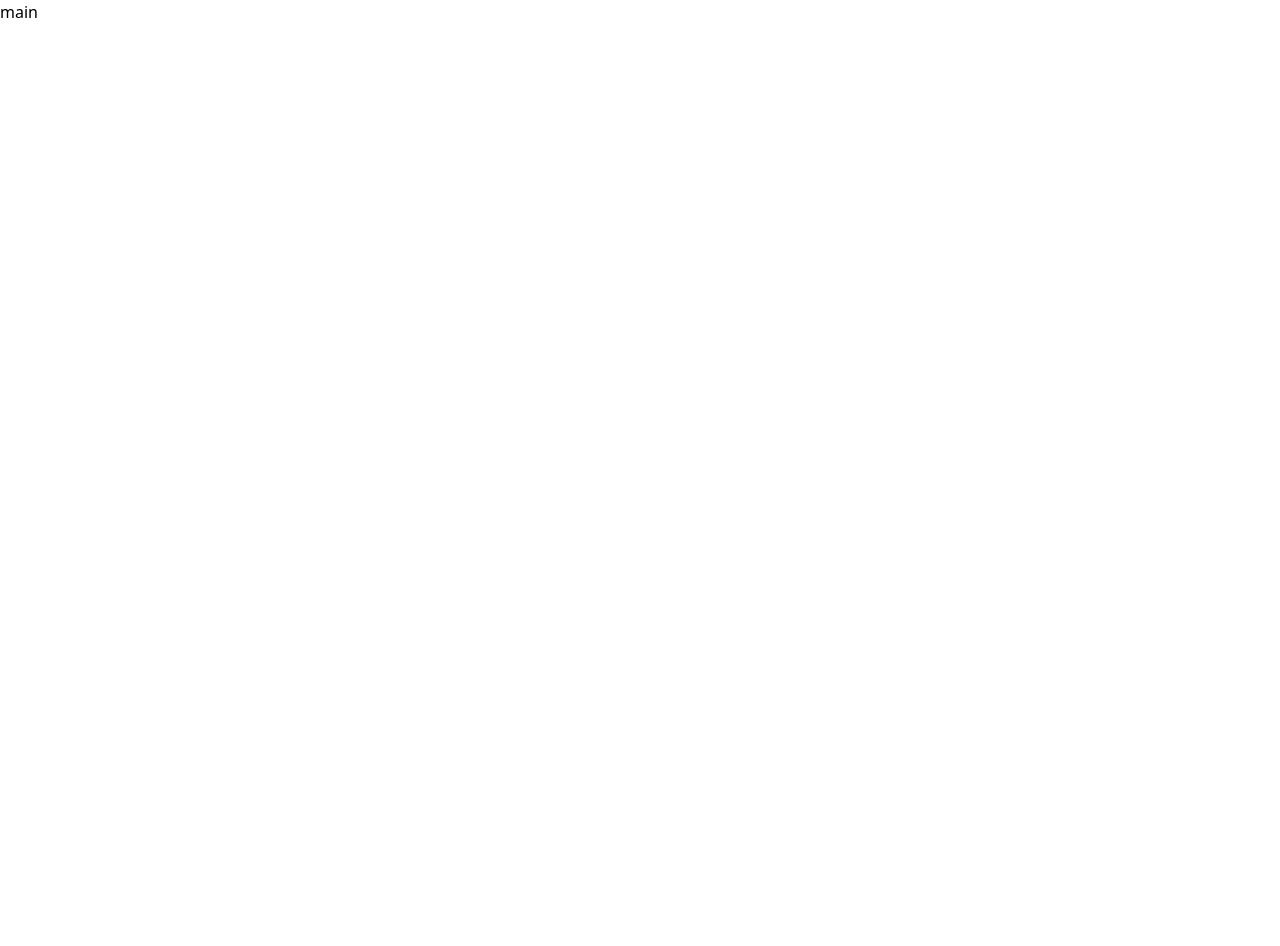
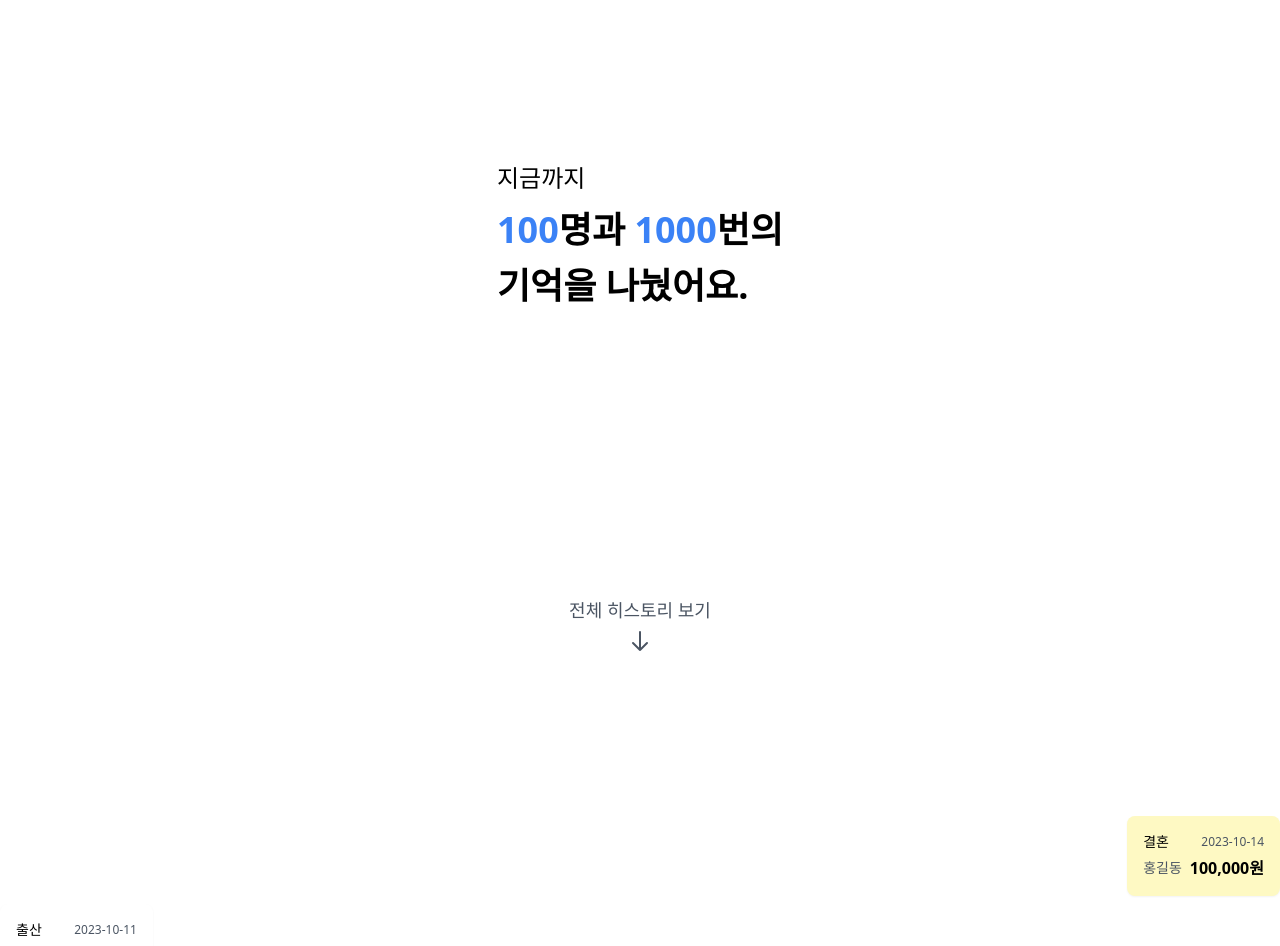
Before and after one commit to JeonJungyu-1/new-memorit, a Next.js app: page / in a window 1280 px wide. Shown: the top 946 px of the page. Before the commit the page ends 800 px from the top, so only its background shows below. Built offline with nearby package versions, Linux system fonts and the light colour scheme.

Commit message:
feat: 메인 페이지에 통계 카드 및 히스토리 컴포넌트 추가
- StatsCard 컴포넌트를 통해 사용자 수와 기억 횟수 표시
- History 컴포넌트에 목업 데이터 추가하여 히스토리 아이템 표시
- 메인 페이지 레이아웃 개선 및 구성 요소 통합

```diff
--- a/app/page.tsx
+++ b/app/page.tsx
@@ -1,12 +1,57 @@
-import ExpandingArrow from "@/components/expanding-arrow";
-import Table from "@/components/table";
-import TablePlaceholder from "@/components/table-placeholder";
-import Image from "next/image";
-import Link from "next/link";
-import { Suspense } from "react";
+import { History } from "@/components/ui/History";
+import { StatsCard } from "@/components/ui/StatsCard";
+import { IHistoryItem } from "@/types";
 
-export const dynamic = "force-dynamic";
+const mockHistoryItems: IHistoryItem[] = [
+  {
+    type: "결혼",
+    amount: 100000,
+    date: "2023-10-14",
+    name: "홍길동",
+    isReceived: false,
+  },
+  {
+    type: "출산",
+    amount: 100000,
+    date: "2023-10-11",
+    name: "김철수",
+    isReceived: true,
+  },
+  {
+    type: "돌잔치",
+    amount: 50000,
+    date: "2023-10-06",
+    name: "이영희",
+    isReceived: false,
+  },
+  {
+    type: "장례",
+    amount: 30000,
+    date: "2023-10-05",
+    name: "박지민",
+    isReceived: true,
+  },
+  {
+    type: "생일",
+    amount: 10000,
+    date: "2023-10-05",
+    name: "최수진",
+    isReceived: false,
+  },
+  {
+    type: "기타",
+    amount: 40000,
+    date: "2023-10-05",
+    name: "정민수",
+    isReceived: true,
+  },
+];
 
 export default function Home() {
-  return <div>main</div>;
+  return (
+    <div className="space-y-4">
+      <StatsCard userCount={100} memoryCount={1000} />
+      <History items={mockHistoryItems} />
+    </div>
+  );
 }
```
